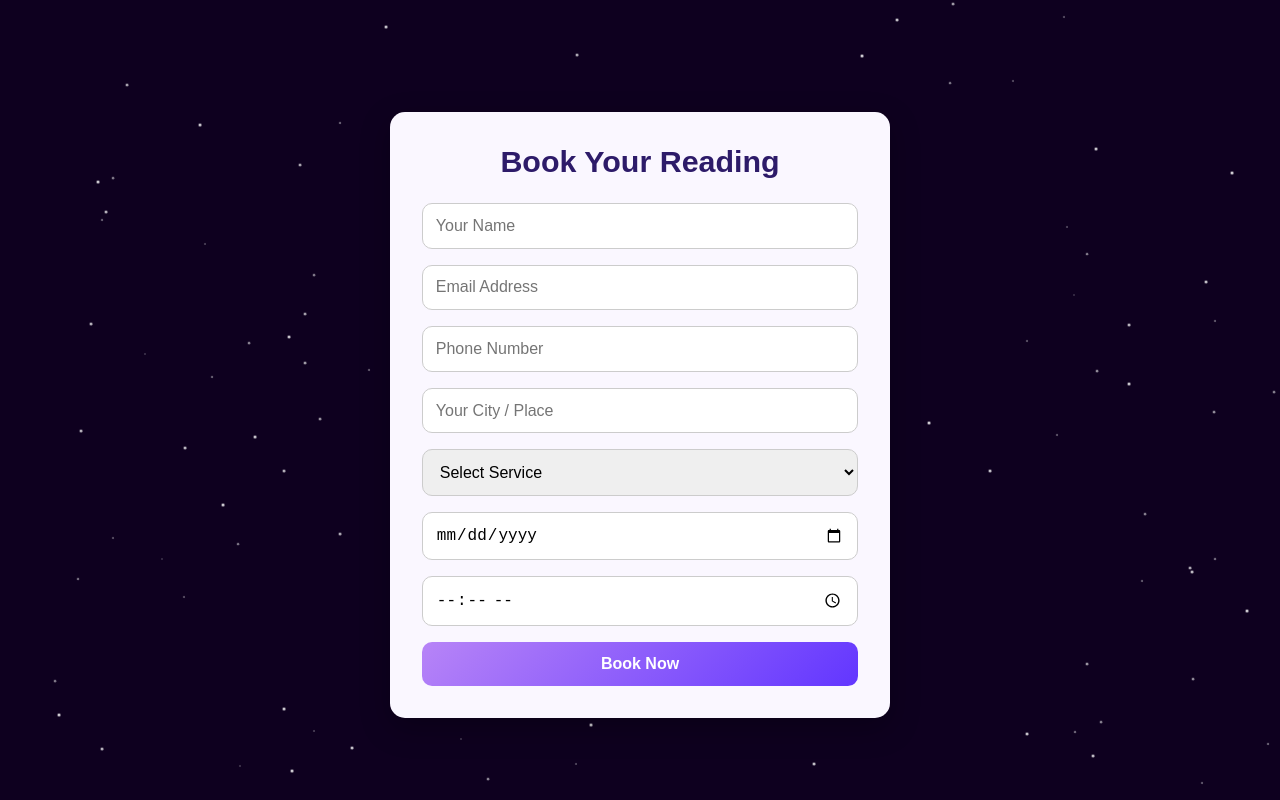
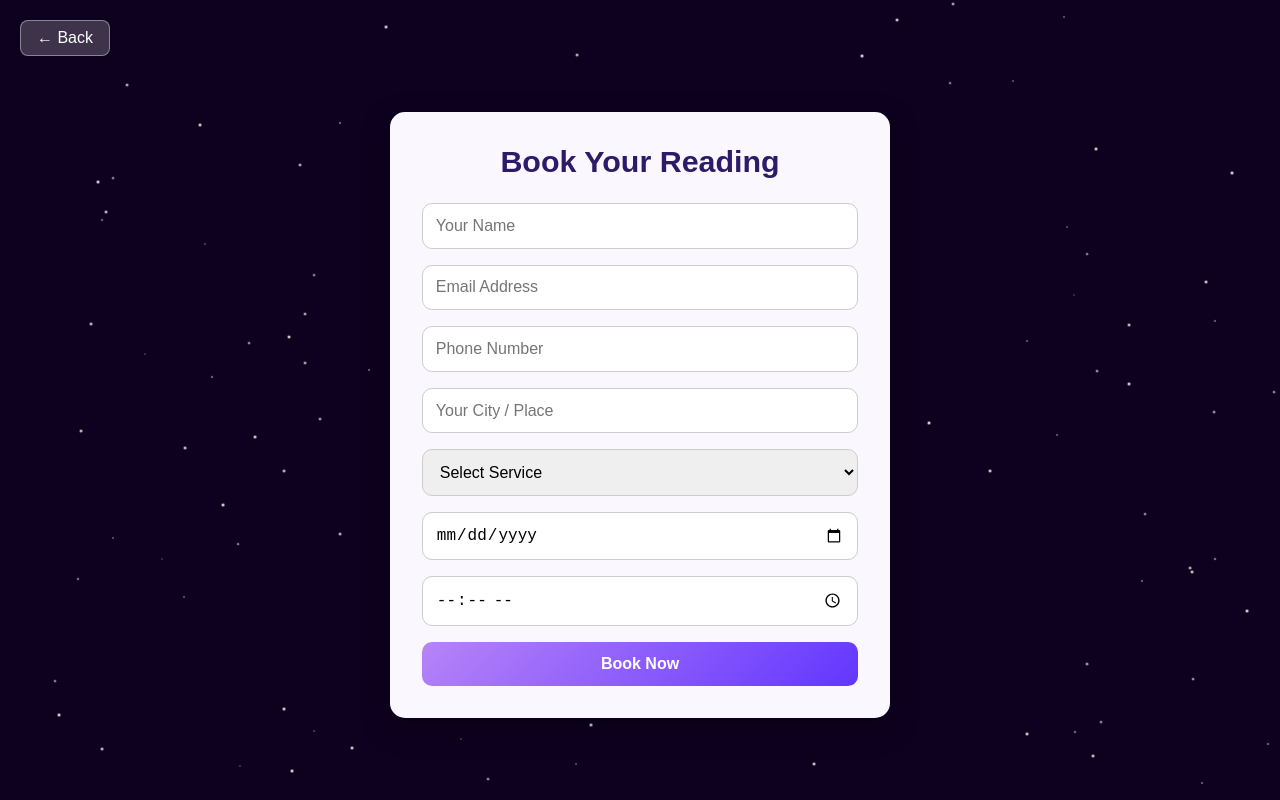
Before and after one commit to SHEORAN022/websitemernastro, a React (Create React App) app: page /book in a window 1280 px wide. Shown: the top 800 px of the page. Built offline with nearby package versions, Linux system fonts and the light colour scheme.

Commit message:
frontend code push

```diff
--- a/src/pages/Book.js
+++ b/src/pages/Book.js
@@ -1,44 +1,154 @@
-// import React, { useState } from "react";
-// import "../styles/Book.css";
+// // import React, { useState } from "react";
+// // import "../styles/Book.css";
 
-// const Book = () => {
-//   const [formData, setFormData] = useState({ name:"", email:"", phone:"", service:"", date:"", time:"",place: ""  });
+// // const Book = () => {
+// //   const [formData, setFormData] = useState({ name:"", email:"", phone:"", service:"", date:"", time:"",place: ""  });
 
-//   const handleChange = (e) => {
-//     setFormData({...formData, [e.target.name]: e.target.value});
-//   };
+// //   const handleChange = (e) => {
+// //     setFormData({...formData, [e.target.name]: e.target.value});
+// //   };
 
-//   const handleSubmit = (e) => {
-//     e.preventDefault();
-//     alert(`Thank you, ${formData.name}! Your ${formData.service} is booked for ${formData.date} at ${formData.time}.`);
-//   };
+// //   const handleSubmit = (e) => {
+// //     e.preventDefault();
+// //     alert(`Thank you, ${formData.name}! Your ${formData.service} is booked for ${formData.date} at ${formData.time}.`);
+// //   };
 
-//   return (
-//     <div className="book-container">
-//       <h1>Book Your Reading</h1>
-//       <form onSubmit={handleSubmit}>
-//         <input type="text" name="name" placeholder="Your Name" value={formData.name} onChange={handleChange} required />
-//         <input type="email" name="email" placeholder="Email" value={formData.email} onChange={handleChange} required />
-//         <input type="tel" name="phone" placeholder="Phone Number" value={formData.phone} onChange={handleChange} />
-//         <input type="text" name="place" placeholder="Your City / Place" value={formData.place} onChange={handleChange} required />
-//         <select name="service" value={formData.service} onChange={handleChange} required>
-//           <option value="">Select Service</option>
-//           <option value="Astrology">Astrology</option>
-//           <option value="Tarot Reading">Tarot Reading</option>
-//           <option value="Energy Reading">Energy Reading</option>
-//           <option value="Manifestation">Manifestation</option>
-//         </select>
-//         <input type="date" name="date" value={formData.date} onChange={handleChange} required />
-//         <input type="time" name="time" value={formData.time} onChange={handleChange} required />
-//         <button type="submit">Book Now</button>
-//       </form>
-//     </div>
-//   );
-// };
+// //   return (
+// //     <div className="book-container">
+// //       <h1>Book Your Reading</h1>
+// //       <form onSubmit={handleSubmit}>
+// //         <input type="text" name="name" placeholder="Your Name" value={formData.name} onChange={handleChange} required />
+// //         <input type="email" name="email" placeholder="Email" value={formData.email} onChange={handleChange} required />
+// //         <input type="tel" name="phone" placeholder="Phone Number" value={formData.phone} onChange={handleChange} />
+// //         <input type="text" name="place" placeholder="Your City / Place" value={formData.place} onChange={handleChange} required />
+// //         <select name="service" value={formData.service} onChange={handleChange} required>
+// //           <option value="">Select Service</option>
+// //           <option value="Astrology">Astrology</option>
+// //           <option value="Tarot Reading">Tarot Reading</option>
+// //           <option value="Energy Reading">Energy Reading</option>
+// //           <option value="Manifestation">Manifestation</option>
+// //         </select>
+// //         <input type="date" name="date" value={formData.date} onChange={handleChange} required />
+// //         <input type="time" name="time" value={formData.time} onChange={handleChange} required />
+// //         <button type="submit">Book Now</button>
+// //       </form>
+// //     </div>
+// //   );
+// // };
 
-// export default Book;
+// // export default Book;
 
-// import React, { useState } from "react";
+// // import React, { useState } from "react";
+// // import "../styles/Book.css";
+
+// // const Book = () => {
+// //   const [formData, setFormData] = useState({
+// //     name: "",
+// //     email: "",
+// //     phone: "",
+// //     service: "",
+// //     date: "",
+// //     time: "",
+// //     place: "",
+// //   });
+
+// //   const handleChange = (e) => {
+// //     setFormData({ ...formData, [e.target.name]: e.target.value });
+// //   };
+
+// //   const handleSubmit = (e) => {
+// //     e.preventDefault();
+// //     alert(
+// //       `Thank you, ${formData.name}! Your ${formData.service} reading is booked for ${formData.date} at ${formData.time}.`
+// //     );
+// //   };
+
+// //   return (
+// //     <>
+// //       {/* BACKGROUND LAYERS */}
+// //       <div className="stars-bg"></div>
+// //       <div className="orb orb1"></div>
+// //       <div className="orb orb2"></div>
+// //       <div className="orb orb3"></div>
+
+// //       <div className="book-container">
+// //         <h1>Book Your Reading</h1>
+
+// //         <form onSubmit={handleSubmit}>
+// //           <input
+// //             type="text"
+// //             name="name"
+// //             placeholder="Your Name"
+// //             value={formData.name}
+// //             onChange={handleChange}
+// //             required
+// //           />
+
+// //           <input
+// //             type="email"
+// //             name="email"
+// //             placeholder="Email Address"
+// //             value={formData.email}
+// //             onChange={handleChange}
+// //             required
+// //           />
+
+// //           <input
+// //             type="tel"
+// //             name="phone"
+// //             placeholder="Phone Number"
+// //             value={formData.phone}
+// //             onChange={handleChange}
+// //           />
+
+// //           <input
+// //             type="text"
+// //             name="place"
+// //             placeholder="Your City / Place"
+// //             value={formData.place}
+// //             onChange={handleChange}
+// //             required
+// //           />
+
+// //           <select
+// //             name="service"
+// //             value={formData.service}
+// //             onChange={handleChange}
+// //             required
+// //           >
+// //             <option value="">Select Service</option>
+// //             <option value="Astrology">Astrology</option>
+// //             <option value="Tarot Reading">Tarot Reading</option>
+// //             <option value="Energy Reading">Energy Reading</option>
+// //             <option value="Manifestation">Manifestation</option>
+// //           </select>
+
+// //           <input
+// //             type="date"
+// //             name="date"
+// //             value={formData.date}
+// //             onChange={handleChange}
+// //             required
+// //           />
+
+// //           <input
+// //             type="time"
+// //             name="time"
+// //             value={formData.time}
+// //             onChange={handleChange}
+// //             required
+// //           />
+
+// //           <button type="submit">Book Now</button>
+// //         </form>
+// //       </div>
+// //     </>
+// //   );
+// // };
+
+// // export default Book;
+
+// import React, { useEffect, useState } from "react";
 // import "../styles/Book.css";
 
 // const Book = () => {
@@ -63,95 +173,68 @@
 //     );
 //   };
 
+//   /* ⭐ AUTO-GENERATE STARS (same as home page) */
+//   useEffect(() => {
+//     let container = document.querySelector(".book-stars");
+
+//     if (container && container.childElementCount === 0) {
+//       for (let i = 0; i < 120; i++) {
+//         let star = document.createElement("div");
+//         star.className = "star";
+
+//         star.style.top = Math.random() * 100 + "%";
+//         star.style.left = Math.random() * 100 + "%";
+//         star.style.animationDuration = 2 + Math.random() * 3 + "s";
+
+//         container.appendChild(star);
+//       }
+//     }
+//   }, []);
+
 //   return (
-//     <>
-//       {/* BACKGROUND LAYERS */}
-//       <div className="stars-bg"></div>
-//       <div className="orb orb1"></div>
-//       <div className="orb orb2"></div>
-//       <div className="orb orb3"></div>
+//     <div className="book-page">
 
+//       {/* ⭐ STARS LIKE HOME PAGE */}
+//       <div className="book-stars"></div>
+
+//       {/* ⭐ BOOK FORM */}
 //       <div className="book-container">
 //         <h1>Book Your Reading</h1>
 
 //         <form onSubmit={handleSubmit}>
-//           <input
-//             type="text"
-//             name="name"
-//             placeholder="Your Name"
-//             value={formData.name}
-//             onChange={handleChange}
-//             required
-//           />
+//           <input name="name" placeholder="Your Name" required onChange={handleChange} />
+//           <input name="email" placeholder="Email Address" required onChange={handleChange} />
+//           <input name="phone" placeholder="Phone Number" onChange={handleChange} />
+//           <input name="place" placeholder="Your City / Place" required onChange={handleChange} />
 
-//           <input
-//             type="email"
-//             name="email"
-//             placeholder="Email Address"
-//             value={formData.email}
-//             onChange={handleChange}
-//             required
-//           />
-
-//           <input
-//             type="tel"
-//             name="phone"
-//             placeholder="Phone Number"
-//             value={formData.phone}
-//             onChange={handleChange}
-//           />
-
-//           <input
-//             type="text"
-//             name="place"
-//             placeholder="Your City / Place"
-//             value={formData.place}
-//             onChange={handleChange}
-//             required
-//           />
-
-//           <select
-//             name="service"
-//             value={formData.service}
-//             onChange={handleChange}
-//             required
-//           >
+//           <select name="service" required onChange={handleChange}>
 //             <option value="">Select Service</option>
-//             <option value="Astrology">Astrology</option>
-//             <option value="Tarot Reading">Tarot Reading</option>
-//             <option value="Energy Reading">Energy Reading</option>
-//             <option value="Manifestation">Manifestation</option>
+//             <option>Astrology</option>
+//             <option>Tarot Reading</option>
+//             <option>Energy Reading</option>
+//             <option>Manifestation</option>
 //           </select>
 
-//           <input
-//             type="date"
-//             name="date"
-//             value={formData.date}
-//             onChange={handleChange}
-//             required
-//           />
-
-//           <input
-//             type="time"
-//             name="time"
-//             value={formData.time}
-//             onChange={handleChange}
-//             required
-//           />
+//           <input type="date" name="date" required onChange={handleChange} />
+//           <input type="time" name="time" required onChange={handleChange} />
 
 //           <button type="submit">Book Now</button>
 //         </form>
 //       </div>
-//     </>
+
+//     </div>
 //   );
 // };
 
 // export default Book;
 
 import React, { useEffect, useState } from "react";
+import { useNavigate } from "react-router-dom";   // ⭐ Added for Back Button
 import "../styles/Book.css";
 
 const Book = () => {
+  const navigate = useNavigate(); // ⭐ Back Navigation
+
   const [formData, setFormData] = useState({
     name: "",
     email: "",
@@ -173,7 +256,7 @@ const Book = () => {
     );
   };
 
-  /* ⭐ AUTO-GENERATE STARS (same as home page) */
+  /* ⭐ AUTO-GENERATE STARS */
   useEffect(() => {
     let container = document.querySelector(".book-stars");
 
@@ -194,7 +277,15 @@ const Book = () => {
   return (
     <div className="book-page">
 
-      {/* ⭐ STARS LIKE HOME PAGE */}
+      {/* ⭐ BACK BUTTON */}
+      <button
+        className="back-btn"
+        onClick={() => navigate(-1)}
+      >
+        ← Back
+      </button>
+
+      {/* ⭐ STARS BACKGROUND */}
       <div className="book-stars"></div>
 
       {/* ⭐ BOOK FORM */}
--- a/src/styles/Book.css
+++ b/src/styles/Book.css
@@ -229,3 +229,22 @@
   z-index: 5;
   position: relative;
 }
+
+.back-btn {
+  position: absolute;
+  top: 20px;
+  left: 20px;
+  background: rgba(255,255,255,0.2);
+  border: 1px solid rgba(255,255,255,0.4);
+  color: #fff;
+  padding: 8px 16px;
+  border-radius: 8px;
+  backdrop-filter: blur(6px);
+  cursor: pointer;
+  font-size: 16px;
+  transition: 0.3s ease;
+}
+
+.back-btn:hover {
+  background: rgba(255,255,255,0.35);
+}
```
